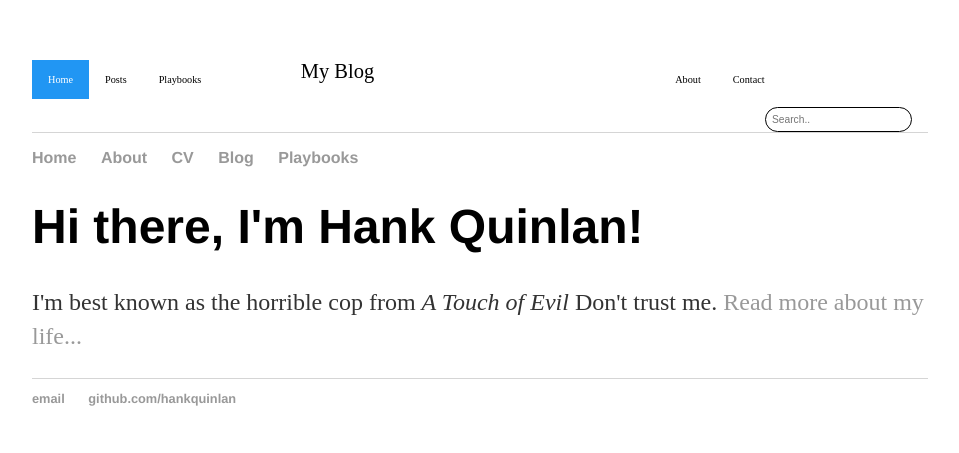
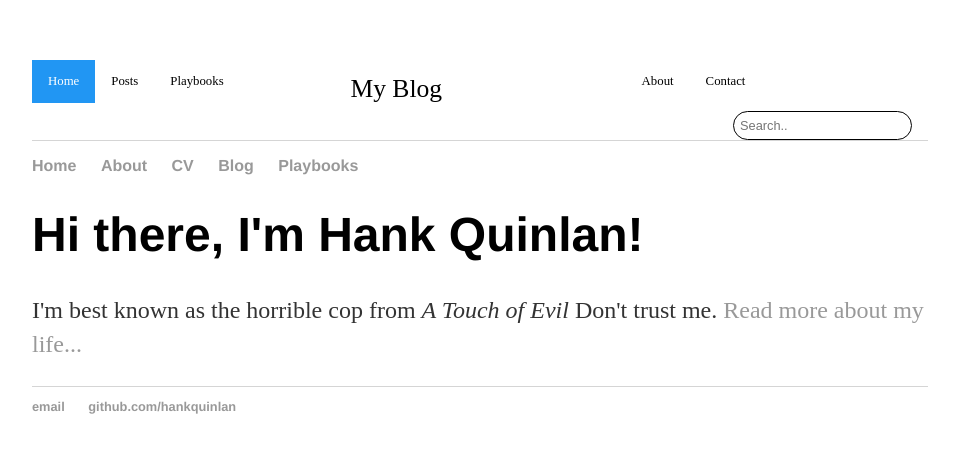
Before and after one commit to billparry99/billparry99.github.io, a Jekyll site: the page built from index.html, in a window 1280 px wide. Shown: the top 453 px of the page, without its empty margins (160-1119 px from the left). Built offline with Jekyll 4.4.1, drawn with Linux system fonts in a browser that asks for light colours.

Commit message:
Update main.css

```diff
--- a/css/main.css
+++ b/css/main.css
@@ -31,7 +31,7 @@ p {
 
 header {
     border-bottom: 1px solid #d5d5d5;
-    font-size: .8em;
+    /* font-size: .8em; check and remove*/
 }
 
 footer {
@@ -59,7 +59,7 @@ ul.posts li {
 
 /* Set column width */
 .ltopnav {
-    flex: 30%; /* Set the width of this */
+    flex: 35%; /* Set the width of this */
     overflow: hidden;
     /* background-color: #e9e9e9;*/
 }
@@ -106,14 +106,14 @@ ul.posts li {
 
 /* set column properties */
 .ctopnav {
-    flex: 40%; /* Set the width of this */
+    flex: 30%; /* Set the width of this */
     overflow: hidden;
     /* background-color: #e9e9e9;*/
     float: center;
     display: block;
     color: black:
     text-align: center;
-    /* padding: 14px 16px; */
+    padding: 14px 16px;
     text-decoration: none;
     font-size: 1.6em;
     }
@@ -145,7 +145,7 @@ ul.posts li {
 
 /* set coumn width */
 .rtopnav {
-    flex: 30%; /* Set the width of this */
+    flex: 35%; /* Set the width of this */
     overflow: hidden;
     /* background-color: #e9e9e9; */
 }
```
